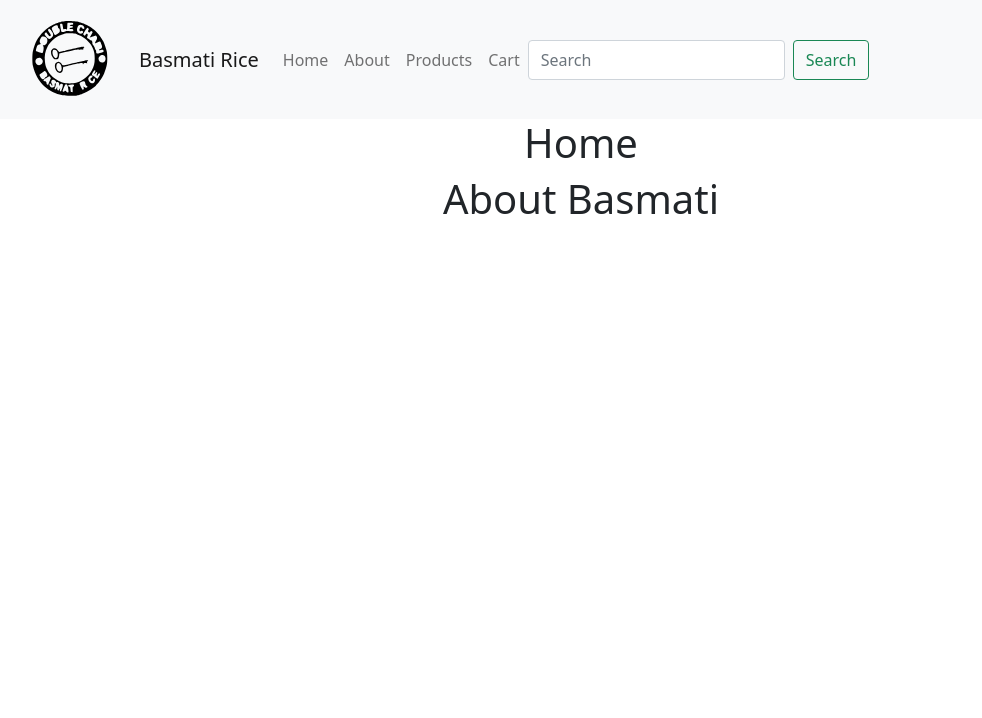
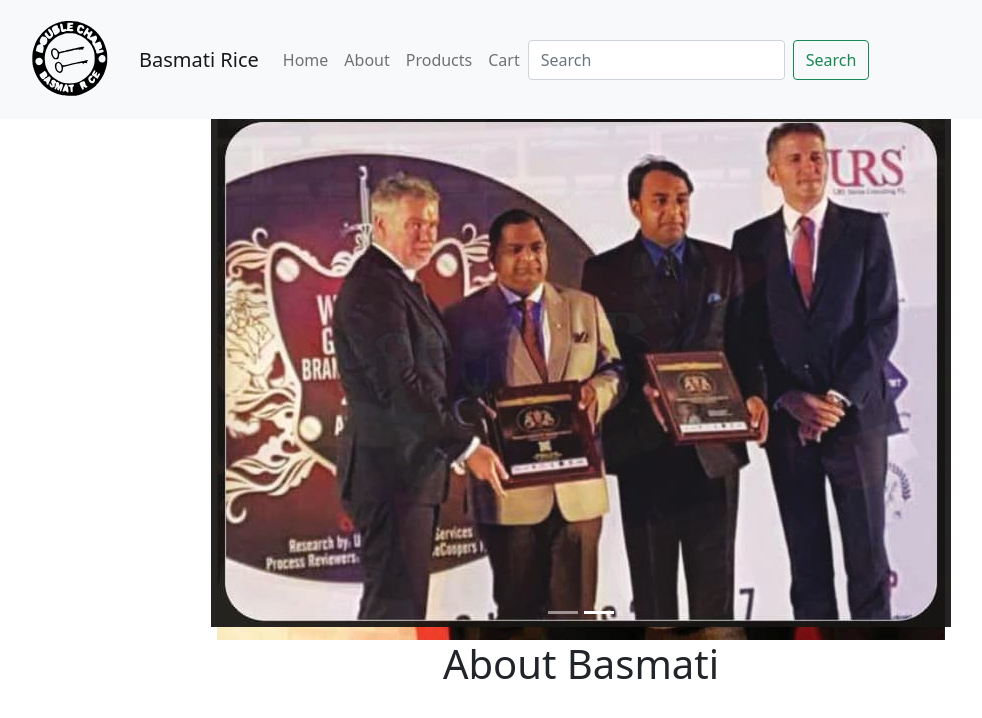
Before and after one commit to OnlineBasmatiSelling/doubleChabiApp, a React (Create React App) app: page / in a window 1280 px wide. Shown: the top 718 px of the page, without its empty margins (59-1041 px from the left). Built offline with nearby package versions, Linux system fonts and the light colour scheme.

Commit message:
added home page

```diff
--- a/src/Home.js
+++ b/src/Home.js
@@ -1,6 +1,44 @@
-import './App.css';
+import { useState } from 'react';
+import { Carousel } from 'react-bootstrap';
+import './home.css';
+import home1 from './home1.jpg';
+import home2 from './home2.jpg';
 const Home = () => {
-    return <h1>Home</h1>;
+    const [index, setIndex] = useState(0);
+
+    const handleSelect = (selectedIndex, e) => {
+      setIndex(selectedIndex);
+    };
+    return <div><Carousel fade slide activeIndex={index} onSelect={handleSelect} className='carousel container-fluid'>
+    <Carousel.Item>
+      <img
+        src={home1}
+        alt="First slide"
+      />
+      {/* <Carousel.Caption>
+        <h3>First slide label</h3>
+        <p>Nulla vitae elit libero, a pharetra augue mollis interdum.</p>
+      </Carousel.Caption> */}
+    </Carousel.Item>
+    <Carousel.Item>
+      <img
+        src={home2}
+        alt="Second slide"
+      />
+
+      {/* <Carousel.Caption>
+        <h3>Second slide label</h3>
+        <p>Lorem ipsum dolor sit amet, consectetur adipiscing elit.</p>
+      </Carousel.Caption> */}
+    </Carousel.Item>
+    {/* <Carousel.Item>
+      <img
+        className="d-block w-100"
+        src={home2}
+        alt="Third slide"
+      />
+    </Carousel.Item> */}
+  </Carousel></div>
   };
 
 export default Home;
--- /dev/null
+++ b/src/home.css
@@ -0,0 +1,11 @@
+.carousel {
+    width:900px;
+    height:70%;
+    margin: auto;
+  }
+@media (max-width: 900px) {
+.carousel {
+    width:auto;
+    height:auto;
+}
+}
```
Also changed, not shown: src/home1.jpg (added), src/home2.jpg (added).
